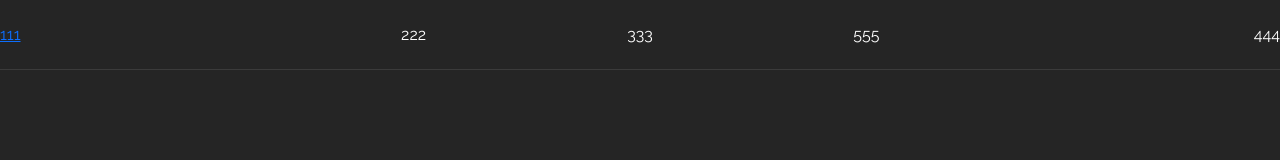
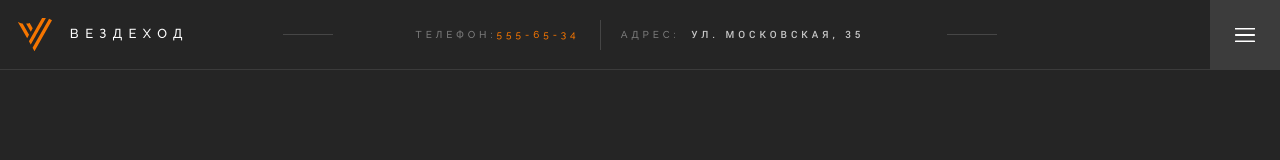
Before and after one commit to ElKlaus/swiper_slider, a website: page app/index.html in a window 1280 px wide. Drawn offline with nearby package versions, Linux system fonts and the light colour scheme; files that its build step writes are made by us from their sources.

Commit message:
top-line finish

```diff
--- a/app/index.html
+++ b/app/index.html
@@ -3,11 +3,24 @@
 
 <header class="home-header">
 	<div class="top-line">
-		<a href="#" class="logo">111</a>
-		<div class="top-line__decoration">222</div>
-		<div class="top-line__contacts">333</div>
-		<div class="top-line__decoration">555</div>
-		<div class="menu-button-container">444</div>
+		<a href="#" class="logo">
+			<span class="logo__img-wrapper">
+				<img src="images/dist/logo.svg" alt="Вездеход" class="logo__images">
+			</span>
+			<span class="logo_text">Вездеход</span>
+		</a>
+		<div class="top-line__decoration"></div>
+		<div class="top-line__contacts">
+			Телефон: <span class="top-line__numbers">555-65-34</span>
+			<span class="top-line__separator"></span>
+			<span class="top-line__address">Адрес:
+				<span class="top-line__text">ул. Московская, 35</span>
+			</span>
+		</div>
+		<div class="top-line__decoration"></div>
+		<div class="menu-button-container">
+			<a href="#" class="menu-button"></a>
+		</div>
 	</div>
 </header>
 <!--#include virtual="/parts/footer.html" -->
--- a/app/styles/sass/_config.sass
+++ b/app/styles/sass/_config.sass
@@ -37,7 +37,7 @@ $gutter: $grid-gutter-width
 @include font('raleway-vh', normal, 500, '../fonts/ralewaymedium-webfont.woff2')
 @include font('raleway-vh', normal, 400, '../fonts/ralewayregular-webfont.woff2')
 @include font('raleway-vh', normal, 600, '../fonts/ralewaysemibold-webfont.woff2')
-@include font('raleway-vh', normal, 500, '../fonts/robotomedium-webfont.woff2')
+@include font('roboto-vh', normal, 500, '../fonts/robotomedium-webfont.woff2')
 
 // GENERAL CSS SETTINGS
 
--- a/app/styles/sass/blocks/home-header.scss
+++ b/app/styles/sass/blocks/home-header.scss
@@ -22,14 +22,96 @@ body, html {
 
 .logo {
   flex: 0 0 200px;
+  display: flex;
+  align-items: center;
+  color: #fff;
+  text-transform: uppercase;
+  font-size: 13px;
+  font-weight: 500;
+  letter-spacing: .5em;
+  text-decoration: none;
+  &:hover, &:focus {
+    color: #fff;
+    text-decoration: none;
+  }
+}
+
+.logo__img-wrapper {
+  width: $size;
+  height: $size;
+  display: flex;
+  align-items: center;
+  justify-content: center;
 }
 
 .menu-button-container {
   flex: 0 0 200px;
   text-align: right;
+  position: relative;
+  height: $size;
+}
+
+.menu-button {
+  position: absolute;
+  top: 0;
+  right: 0;
+  width: $size;
+  height: $size;
+  background-color: #3C3C3C;
+  background-image: url(../images/dist/bars-solid.svg);
+  background-repeat: no-repeat;
+  background-position: center;
+  transition: background .25s ease-out;
+  &:hover {
+    background-color: $accent;
+  }
 }
 
 .top-line__decoration {
   flex: 1 0 0;
   text-align: center;
+  &::before {
+    content: '';
+    height: 1px;
+    width: 50px;
+    background-color: #fff;
+    display: inline-block;
+    opacity: $border-opacity*1.5;
+    position: relative;
+    top: -5px;
+  }
 }
+
+.top-line__contacts {
+  text-transform: uppercase;
+  font-size: 10px;
+  font-weight: 500;
+  letter-spacing: .4em;
+  color: rgba(#fff, .4);
+  display: flex;
+  align-items: center;
+}
+
+.top-line__separator {
+  width: 1px;
+  height: 30px;
+  background-color: rgba(#fff, $border-opacity*1.5);
+  margin: 0 20px;;
+}
+
+.line__numbers,
+.top-line__text {
+  font-family: roboto-vh, sans-serif;
+  margin-left: 5px;
+  a {
+    color: $accent;
+  }
+}
+
+.top-line__numbers {
+  color: $accent;
+}
+
+.top-line__text {
+  color: rgba(#fff, .75);
+}
```
Also changed, not shown: app/css/app.min.css.
